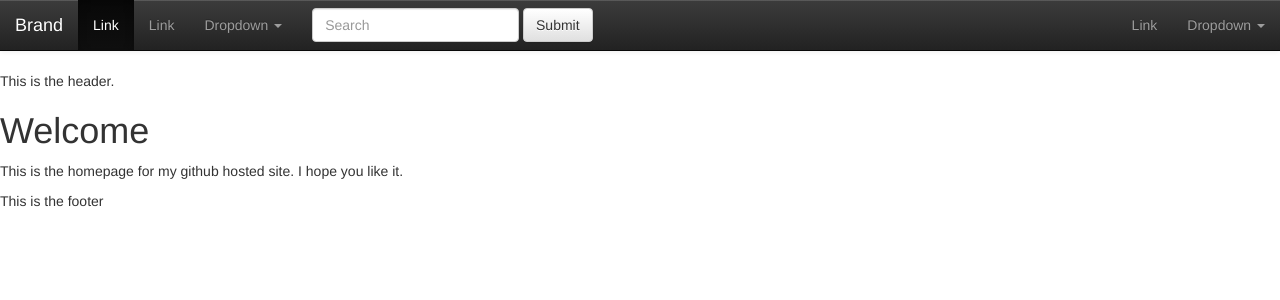
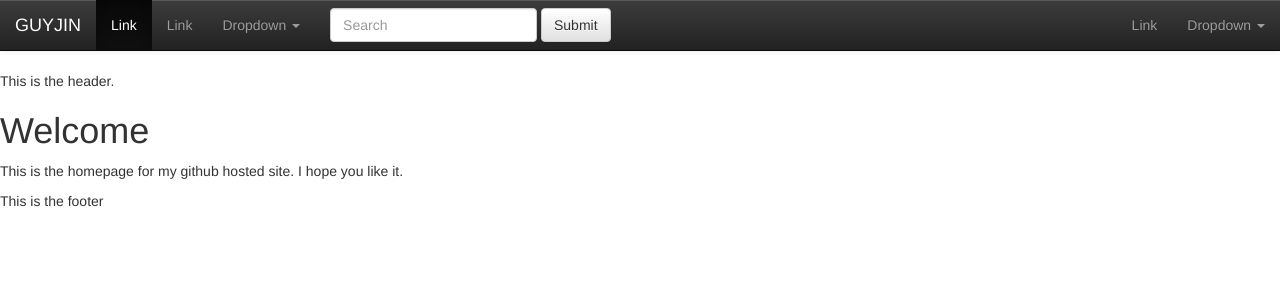
Before and after one commit to guyjin/guyjin.github.io, a Jekyll site: the page built from index.md, in a window 1280 px wide. Shown: the top 300 px of the page. Built offline with Jekyll 4.4.1, drawn with Linux system fonts in a browser that asks for light colours; nearby versions of some CDN libraries.

Commit message:
Change Brand
changed to ‘GUYJIN’

```diff
--- a/_includes/nav.html
+++ b/_includes/nav.html
@@ -8,7 +8,7 @@
         <span class="icon-bar"></span>
         <span class="icon-bar"></span>
       </button>
-      <a class="navbar-brand" href="#">Brand</a>
+      <a class="navbar-brand" href="#">GUYJIN</a>
     </div>
 
     <!-- Collect the nav links, forms, and other content for toggling -->
```
